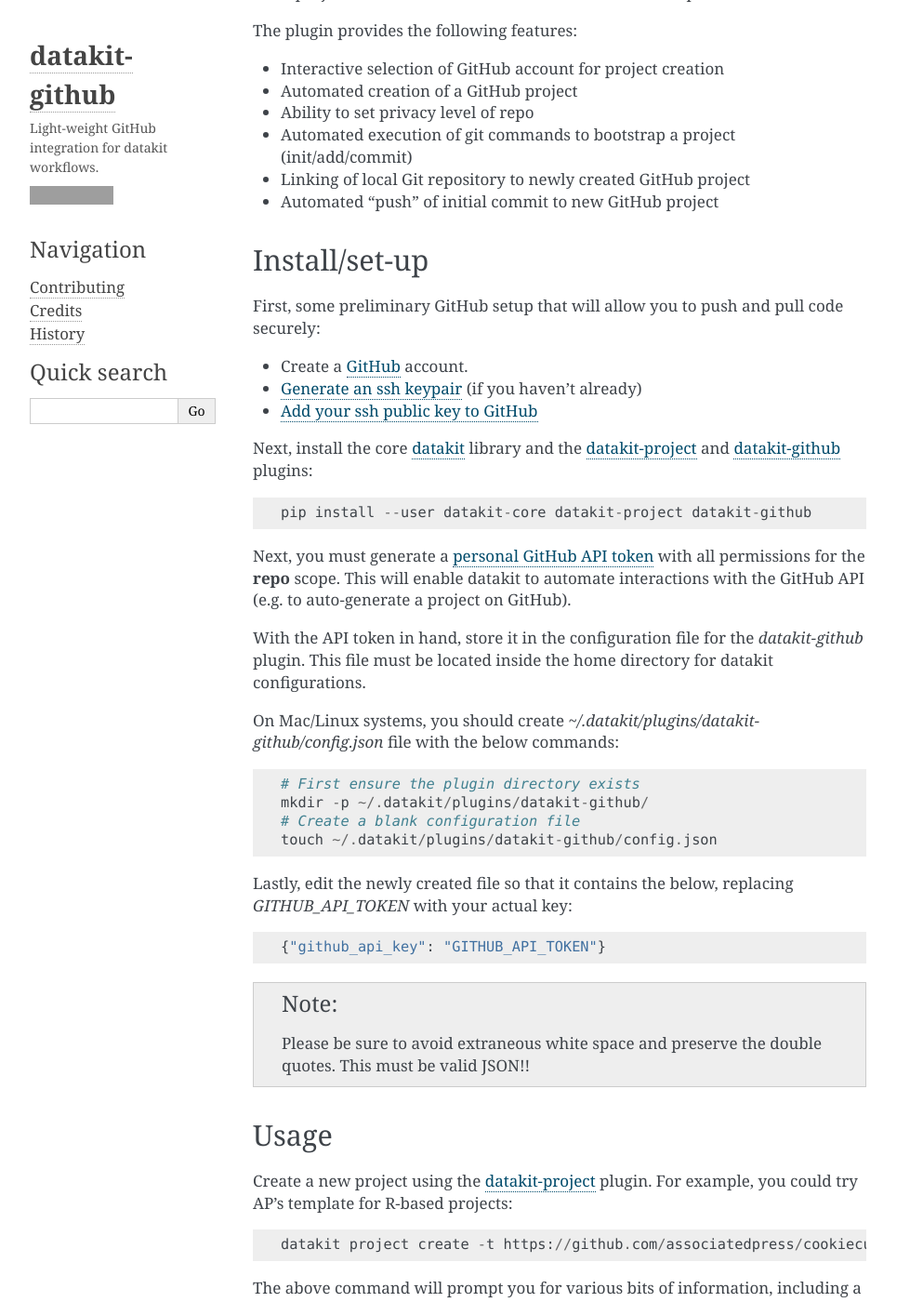
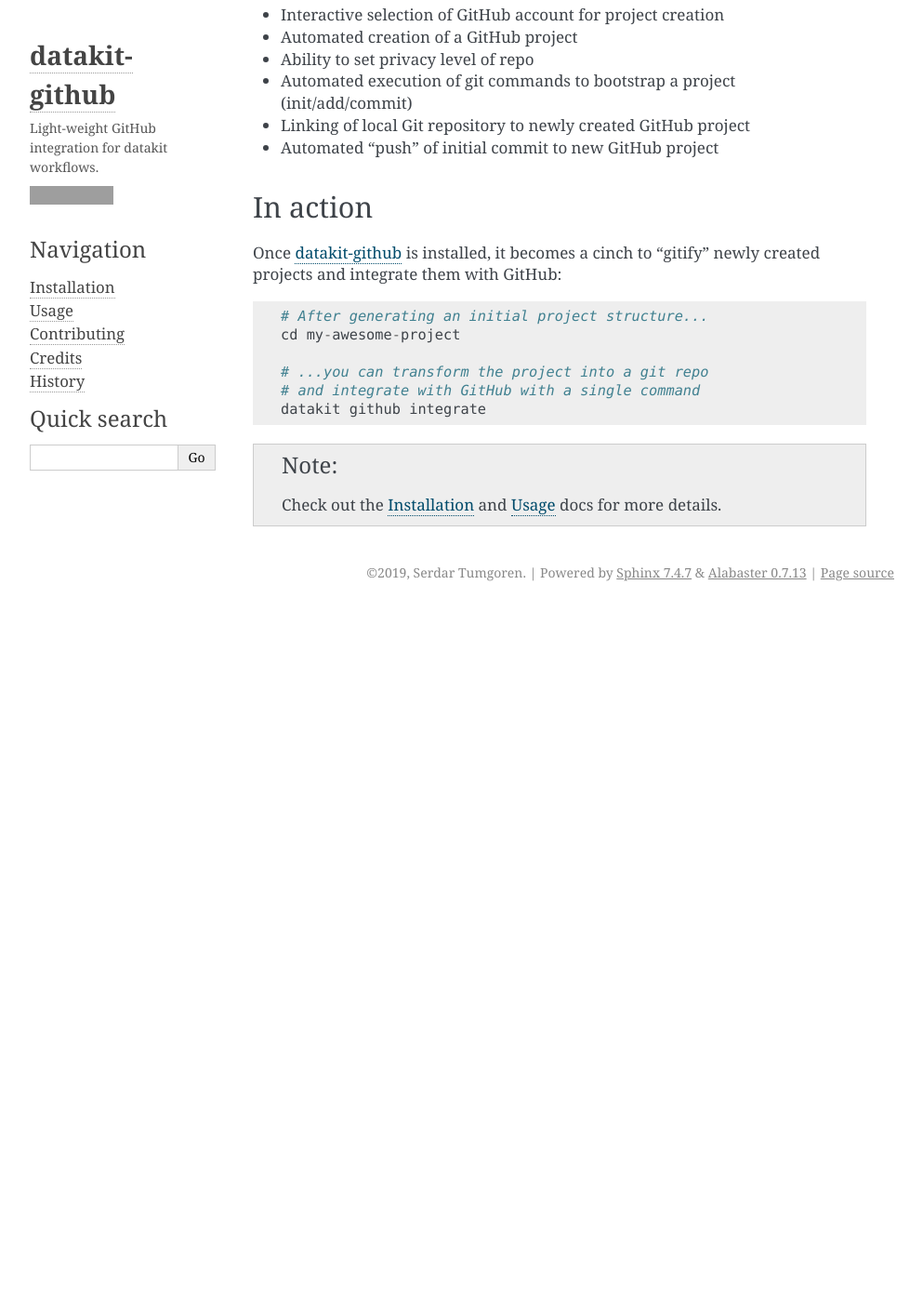
Before and after one commit to associatedpress/datakit-github, a Sphinx documentation site: the page built from docs/readme.rst, in a window 1280 px wide and 1400 px high, scrolled down 557 px. Shown: the whole window at 93% size, without its empty margins (148-1141 px from the left). Built offline with Sphinx 7.4.7, drawn with Linux system fonts in a browser that asks for light colours; pages that are not in the unit, such as notebooks, are missing from menus; after the commit the page ends 1212 px from its top, so only the background shows below that; some of the changed text lies outside the part shown; grey boxes are pictures that could not be loaded.

Commit message:
Start building out rst documentation

```diff
--- a/README.rst
+++ b/README.rst
@@ -12,16 +12,19 @@
         :target: https://datakit-github.readthedocs.io/en/latest/?badge=latest
         :alt: Documentation Status
 
-===============================
+=====================
 DataKit GitHub plugin
-===============================
-
-Commands to manage project integration with GitHub.
+=====================
 
 Overview
 ========
 
-Light-weight GitHub integration for DataKit workflows.
+This plugin provides light-weight GitHub integration for the DataKit_ command-line tool.
+It's designed to streamline the process of generating a GitHub project
+and linking it to a local directory containing a newly created project skeleton.
+It's intended to be used in tandem with the datakit-project_ plugin, which
+helps generate project skeletons for data work and software development.
+
 
 * Documentation: http://datakit-github.readthedocs.io/en/latest/
 * GitHub: https://github.com/associatedpress/datakit-github
@@ -33,10 +36,6 @@
 Features
 ========
 
-This plugin is designed to streamline the process of generating a GitHub project
-and linking it to a local directory containing a newly created project skeleton.
-It's intended to be used in tandem with the datakit-project_ plugin, which
-helps generate project skeletons for data work and software development.
 
 The plugin provides the following features:
 
@@ -47,82 +46,26 @@
 * Linking of local Git repository to newly created GitHub project
 * Automated "push" of initial commit to new GitHub project
 
-Install/set-up
-==============
 
-First, some preliminary GitHub setup that will allow you to push and pull code securely:
+In action
+==========
 
-* Create a `GitHub`_ account.
-* `Generate an ssh keypair`_ (if you haven't already)
-* `Add your ssh public key to GitHub`_
+Once datakit-github_ is installed, it becomes a cinch to "gitify" newly created
+projects and integrate them with GitHub::
 
-Next, install the core datakit_ library and the datakit-project_ and datakit-github_ plugins:
+   # After generating an initial project structure...
+   cd my-awesome-project
 
-.. code::
-
-   pip install --user datakit-core datakit-project datakit-github
+   # ...you can transform the project into a git repo
+   # and integrate with GitHub with a single command
+   datakit github integrate
 
 
-Next, you must generate a `personal GitHub API token`_ with all permissions for the **repo** scope.
-This will enable datakit to automate interactions with the GitHub API (e.g. to auto-generate a project on GitHub).
-
-With the API token in hand, store it in the configuration file for the *datakit-github* plugin.
-This file must be located inside the home directory for datakit configurations.
-
-On Mac/Linux systems, you should create `~/.datakit/plugins/datakit-github/config.json` file with
-the below commands::
-
-  # First ensure the plugin directory exists
-  mkdir -p ~/.datakit/plugins/datakit-github/
-  # Create a blank configuration file
-  touch ~/.datakit/plugins/datakit-github/config.json
-
-Lastly, edit the newly created file so that it contains the below, replacing
-`GITHUB_API_TOKEN` with your actual key::
-
-   {"github_api_key": "GITHUB_API_TOKEN"}
-
-.. note::
-
-   Please be sure to avoid extraneous white space and preserve the double quotes. This must be valid JSON!!
+.. note:: Check out the :ref:`install` and :ref:`usage` docs for more details.
 
 
 .. _GitHub: https://github.com
-.. _`Generate an ssh keypair`: https://help.github.com/en/articles/generating-a-new-ssh-key-and-adding-it-to-the-ssh-agent
-.. _`Add your ssh public key to GitHub`: https://help.github.com/en/articles/adding-a-new-ssh-key-to-your-github-account
-.. _`personal GitHub API token`: https://github.com/settings/tokens
 .. _datakit-github: https://github.com/associatedpress/datakit-github
-
-
-Usage
-=====
-
-Create a new project using the datakit-project_ plugin.  For example,
-you could try AP's template for R-based projects::
-
-    datakit project create -t https://github.com/associatedpress/cookiecutter-r-project.git
-
-The above command will prompt you for various bits of information, including a project name.
-Let's assume we chose `awesome-proj` as the name.
-
-To integrate the project with GitHub, navigate into the newly created
-project directory and execute the following command::
-
-   cd awesome-proj
-   datakit github integrate
-
-The above should trigger a series of prompts that allow you to select the GitHub account where the
-new repo should be created, and whether to make the repo private or public.
-
-The command will auto-generate the GitHub project, link your local code to the new project, and
-push the newly generated project skeleton to GitHub as your first commit.
-
-.. note:: The command will warn you if a project name already exists on the GitHub account.
-   In such a case, you must either choose a different account (e.g. if
-   you're a member of another GitHub organization), rename the project, or remove the previously
-   existing project from GitHub.
-
-
-.. _datakit: https://github.com/associatedpress/datakit-core
+.. _DataKit: https://datakit.ap.org
 .. _datakit-github docs: https://datakit-github.readthedocs.io/en/latest/
 .. _datakit-project: https://datakit-project.readthedocs.io/en/latest/
```
Also changed, not shown: docs/datakit_github.rst (+19 -3 lines), docs/install.rst (added, +66 -0 lines), docs/usage.rst (added, +33 -0 lines).
